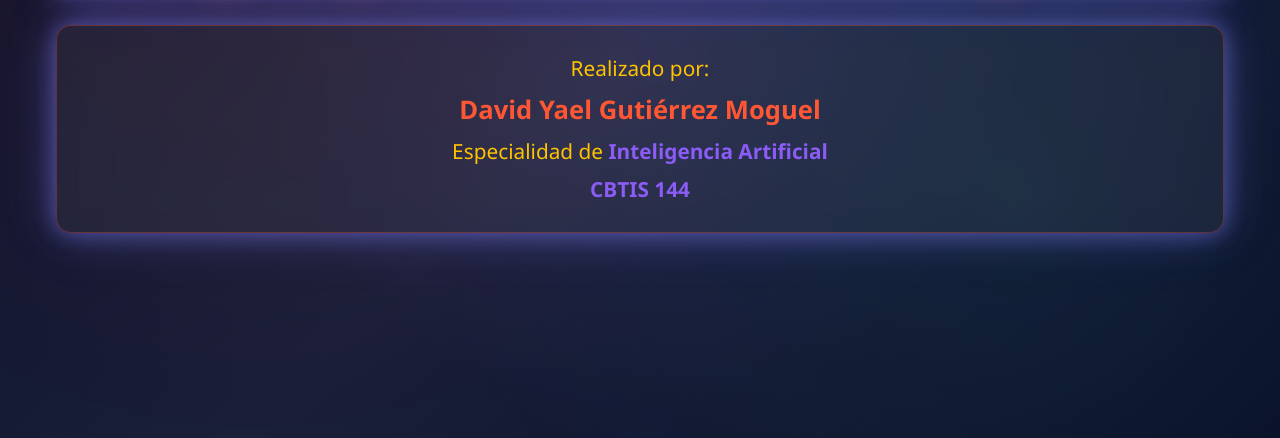
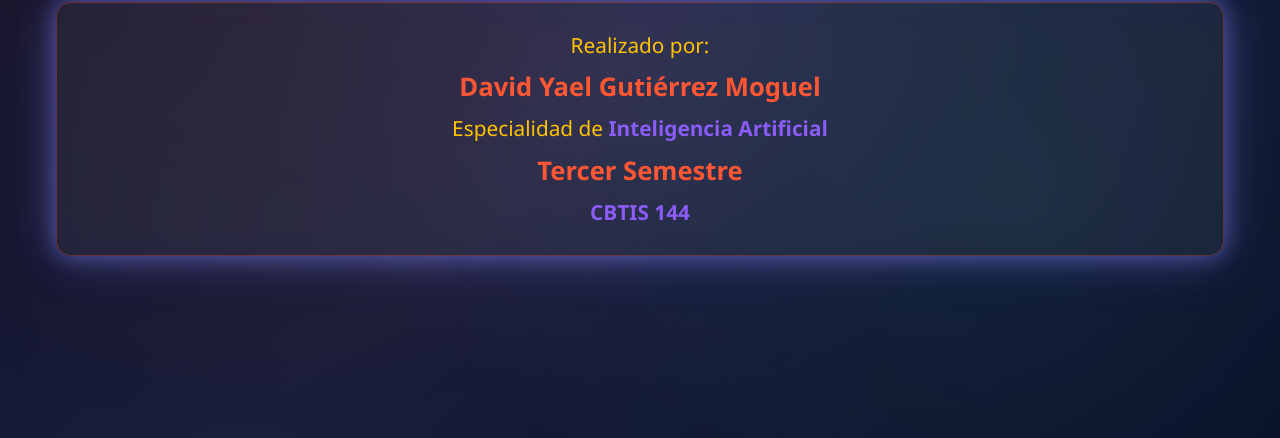
Before and after one commit to davidmoguelcb144-pixel/Portafolio_PNL, a plain HTML site: page index.html in a window 1280 px wide. Shown: the part 362-800 px from the top of the page. Drawn offline with Linux system fonts and the light colour scheme.

Commit message:
Update index.html

```diff
--- a/index.html
+++ b/index.html
@@ -308,6 +308,7 @@
                 <p>Realizado por:</p>
                 <p class="name">David Yael Gutiérrez Moguel</p>
                 <p>Especialidad de <span class="school">Inteligencia Artificial</span></p>
+                <p class="name">Tercer Semestre</p>
                 <p class="school">CBTIS 144</p>
             </div>
         </div>
```
